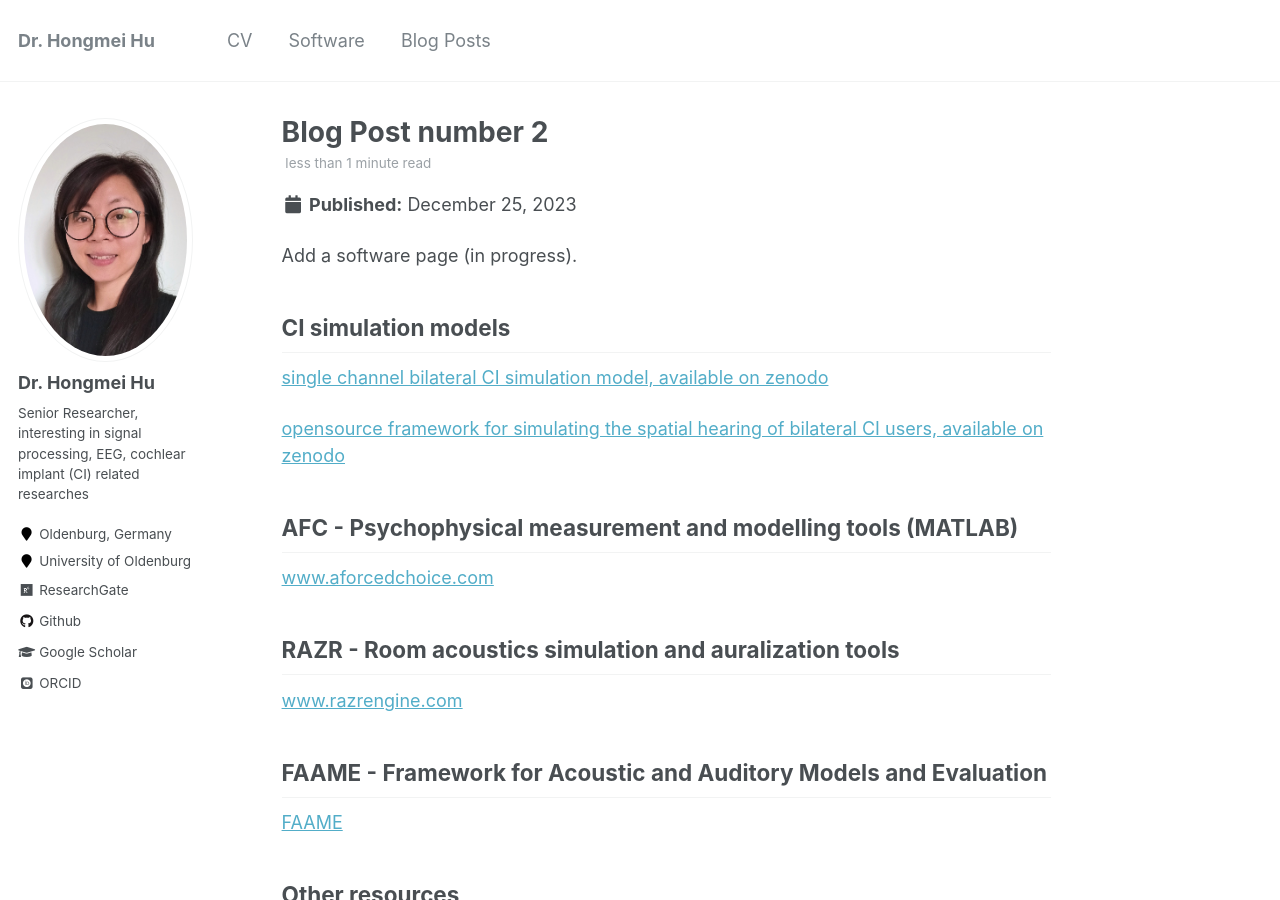
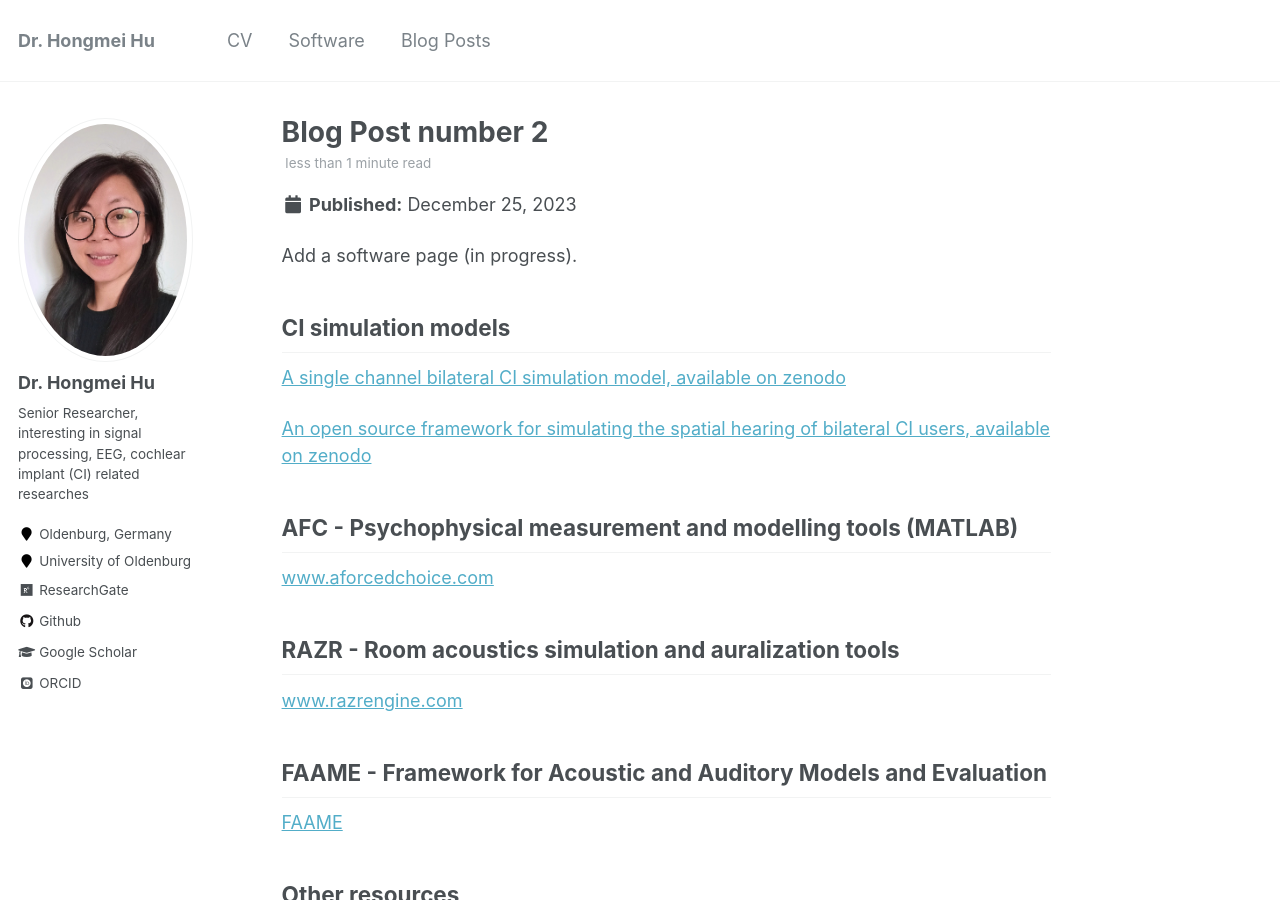
Before and after one commit to HongmeiHu/HongmeiHu.github.io, a Jekyll site: the page built from _posts/2023-12-25-blog-post-2.md, in a window 1280 px wide and 900 px high. Built offline with Jekyll 4.4.1, drawn with Linux system fonts in a browser that asks for light colours; some web fonts are replaced.

```diff
--- a/_posts/2023-12-25-blog-post-2.md
+++ b/_posts/2023-12-25-blog-post-2.md
@@ -12,9 +12,9 @@ Add a software page (in progress).
 
 
 ## CI simulation models
-[single channel bilateral CI simulation model, available on zenodo](https://zenodo.org/records/5571858)
+[A single channel bilateral CI simulation model, available on zenodo](https://zenodo.org/records/5571858)
 
-[opensource framework for simulating the spatial hearing of bilateral CI users, available on zenodo](https://zenodo.org/records/7471961)
+[An open source framework for simulating the spatial hearing of bilateral CI users, available on zenodo](https://zenodo.org/records/7471961)
 
 
 
```
Also changed, not shown: _pages/about.md (+6 -4 lines), _pages/software.md (+1 -1 lines), images/research/CambridgeUni.png (added), images/research/OldenburgUni.png (added), images/research/itap.png (added), images/research/soundlab.jpg (added), images/research/southamptonUni.png (added).
